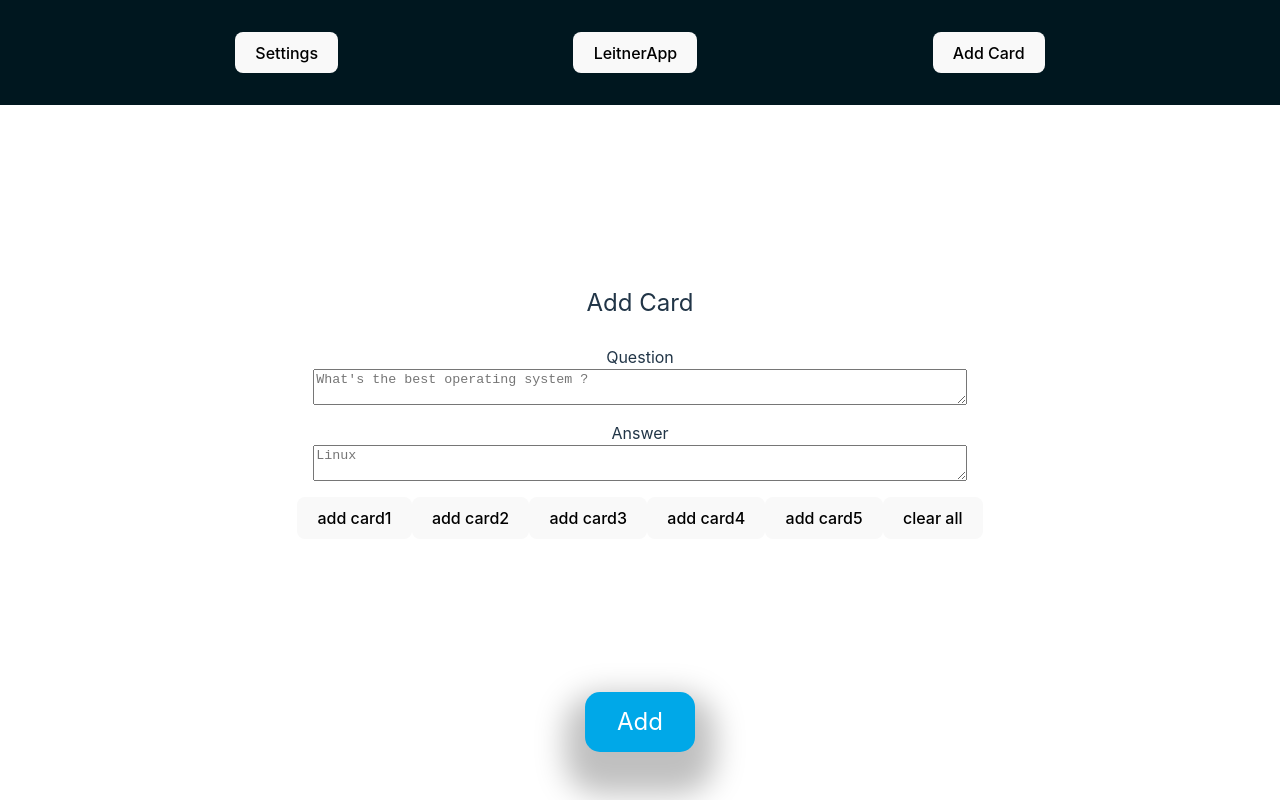
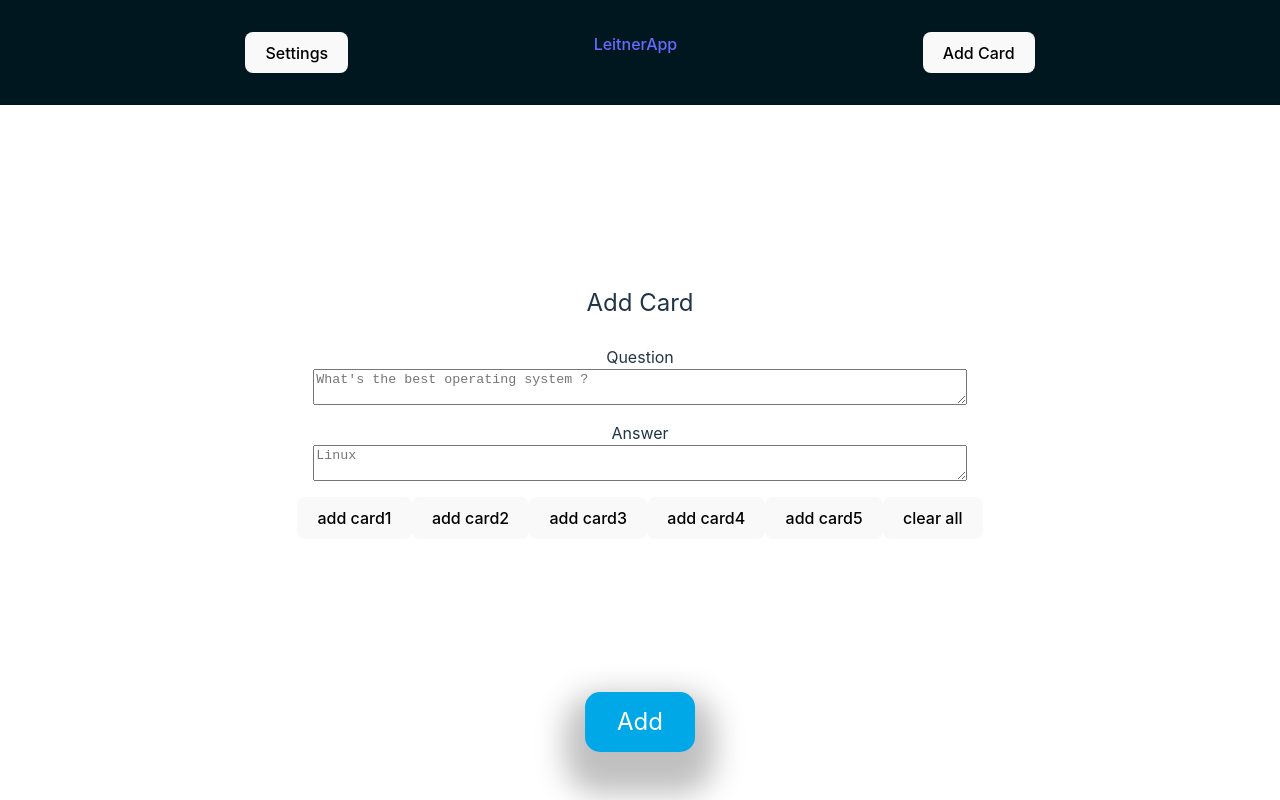
Before and after one commit to MistrAnderson/Leitnerboxd, a React (Vite) app: page /cards in a window 1280 px wide. Built offline with nearby package versions, Linux system fonts and the light colour scheme.

Commit message:
fix: make modal more intuitive, closes on card added and make it openable with the header button

```diff
--- a/src/App.tsx
+++ b/src/App.tsx
@@ -14,6 +14,9 @@ export default function App() {
   const state = useAppSelector(state => state)
   const [showModal, setShowModal] = useState(false)
 
+  const closeModal = () => setShowModal(false)
+  const openModal = () => setShowModal(true)
+
 
   useEffect(() => {
     dispatch(loadCardsFromIDB())
@@ -28,10 +31,10 @@ export default function App() {
 
   return (
     <>
-      <Header onAddCard={() => setShowModal(true)} />
+      <Header onAddCard={openModal} />
 
       <Modal show={showModal} onClose={() => setShowModal(false)}>
-        <CardForm />
+        <CardForm onAddCard={closeModal}/>
       </Modal>
 
       <Outlet />
--- a/src/components/cardForm/CardForm.tsx
+++ b/src/components/cardForm/CardForm.tsx
@@ -4,7 +4,7 @@ import React, { useState } from "react"
 import Button from "../button/Button"
 import style from './cardForm.module.css'
 
-export default function CardForm() {
+export default function CardForm({ onAddCard }) {
   const dispatch = useAppDispatch()
   const [formData, setFormData] = useState({question: "", answer: ""})
 
@@ -16,6 +16,7 @@ export default function CardForm() {
     e.preventDefault()
     dispatch(add({...formData}))
     setFormData({question: "", answer: ""})
+    onAddCard()
   }
 
   return (
--- a/src/components/header/Header.tsx
+++ b/src/components/header/Header.tsx
@@ -1,11 +1,12 @@
+import { NavLink } from 'react-router'
 import style from './header.module.css'
 
-export default function Header() {
+export default function Header({ onAddCard }) {
   return (
     <div className={style.header}>
       <button>Settings</button>
-      <button>LeitnerApp</button>
-      <button>Add Card</button>
+      <NavLink to='/'>LeitnerApp</NavLink>
+      <button onClick={onAddCard}>Add Card</button>
     </div>
   )
 }
```
